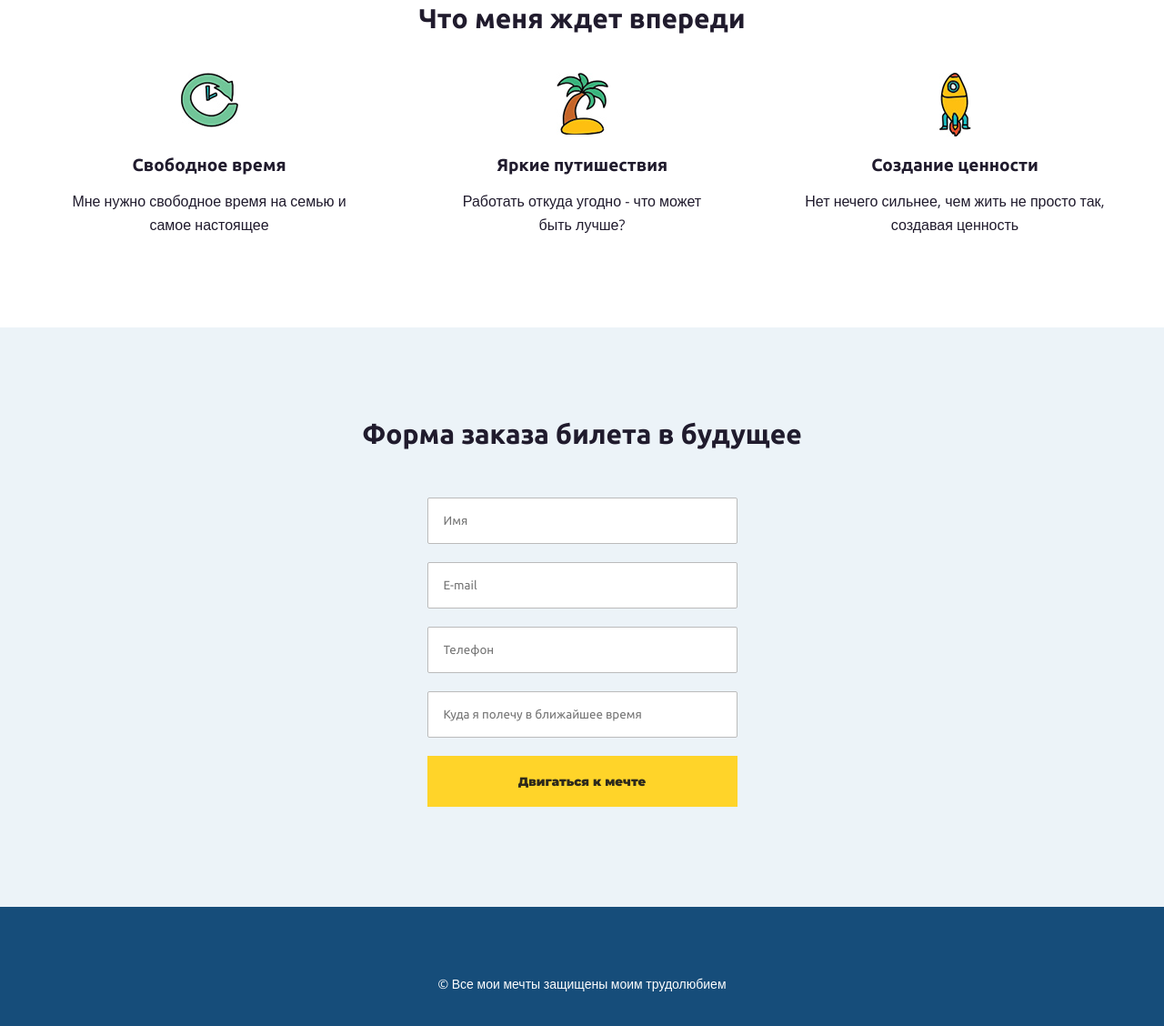
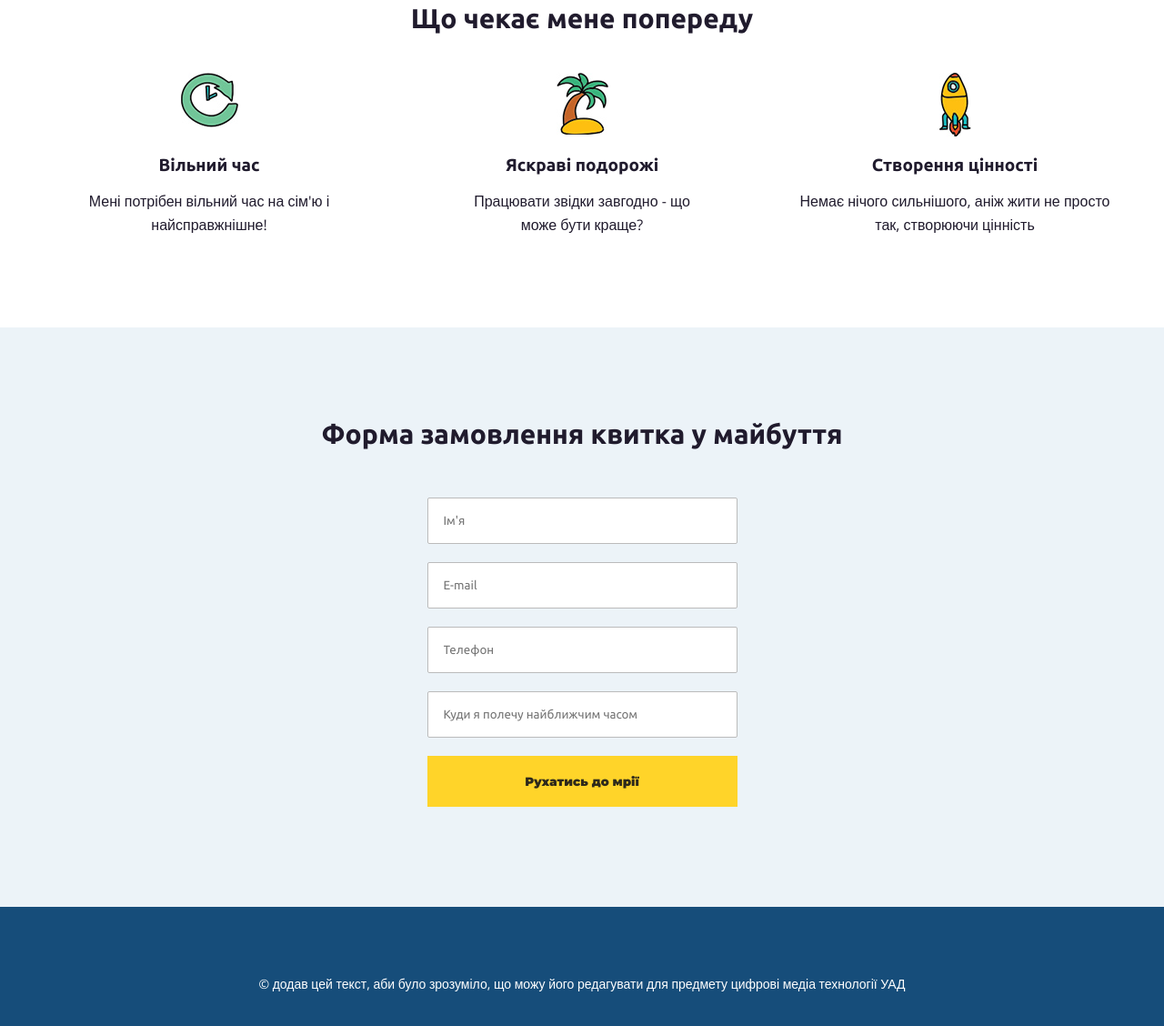
Before and after one commit to VladyslavLupii/landingpageadaption, a plain HTML site: page index.html in a window 1280 px wide. Shown: the part 1010-2138 px from the top of the page at 91% size. Drawn offline with nearby package versions, Linux system fonts and the light colour scheme.

Commit message:
Update index.html

```diff
--- a/index.html
+++ b/index.html
@@ -9,7 +9,7 @@
     <link rel="preconnect" href="https://fonts.googleapis.com">
     <link rel="preconnect" href="https://fonts.gstatic.com" crossorigin>
     <link href="https://fonts.googleapis.com/css2?family=Montserrat:wght@900&family=Open+Sans&family=Ubuntu:wght@400;700&display=swap" rel="stylesheet">
-    <title>Верстка современного сайта</title>
+    <title>Верстка сучасного сайту</title>
 </head>
 
 <body>
@@ -22,10 +22,10 @@
                         За допомогою верстки <br> я створю те життя, про яке <span>мрію!</span>
                     </h1>
                     <p class="intro">
-                        Мои стремления + настойчивость позволят мне достичь чего угодно. Я не верю в это. Я знаю это <br> на 100%. Меня не остановить!
+                        Мої прагнення + наполегливість дасть мені змогу досягнути бажаного. Я не вірю в це. Я знаю це <br> на 100%. мене не зупинити!
                     </p>
                     <a href="#" class="btn">
-                        Двигаться к мечте!
+                        Рухатись до мрії!
                     </a>
                 </div>
                 <img src="img/travel.png" alt="Code travel" class="travel">
@@ -34,30 +34,30 @@
     </header>
     <section id="learn" class="learn">
         <div class="container">
-            <h2 class="selection-title">Что меня ждет впереди</h2>
+            <h2 class="selection-title">Що чекає мене попереду</h2>
             <div class="me-infuture">
                 <div class="chance">
                     <h3 class="chance-title">
-                        Свободное время
+                        Вільний час
                     </h3>
                     <p class="chance-text">
-                        Мне нужно свободное время на семью и самое настоящее
+                        Мені потрібен вільний час на сім'ю і найсправжнішне!
                     </p>
                 </div>
                 <div class="chance travel-chns">
                     <h3 class="chance-title">
-                        Яркие путишествия
+                        Яскраві подорожі
                     </h3>
                     <p class="chance-text">
-                        Работать откуда угодно - что может быть лучше?
+                        Працювати звідки завгодно - що може бути краще?
                     </p>
                 </div>
                 <div class="chance chance-values">
                     <h3 class="chance-title">
-                        Создание ценности
+                        Створення цінності
                     </h3>
                     <p class="chance-text">
-                        Нет нечего сильнее, чем жить не просто так, создавая ценность
+                        Немає нічого сильнішого, аніж жити не просто так, створюючи цінність
                     </p>
                 </div>
             </div>
@@ -65,20 +65,20 @@
     </section>
     <section id="mail" class="mail">
         <div class="container">
-            <h2 class="selection-title">Форма заказа билета в будущее</h2>
+            <h2 class="selection-title">Форма замовлення квитка у майбуття</h2>
             <form action="#" style="form">
-                <input placeholder="Имя" type="name" name="name" class="input" required>
+                <input placeholder="Ім'я" type="name" name="name" class="input" required>
                 <input placeholder="E-mail" type="email" name="e-mail" class="input" required>
                 <input placeholder="Телефон" type="tel" name="telephone" class="input" required>
-                <input placeholder="Куда я полечу в ближайшее время" type="text" name="text" class="input">
-                <button type="submit" class="btn btn-input">Двигаться к мечте</button>
+                <input placeholder="Куди я полечу найближчим часом" type="text" name="text" class="input">
+                <button type="submit" class="btn btn-input">Рухатись до мрії</button>
             </form>
         </div>
     </section>
     <footer id="footer" class="footer">
         <div class="container">
             <p class="credits">
-                © Все мои мечты защищены моим трудолюбием
+                © додав цей текст, аби було зрозуміло, що можу його редагувати для предмету цифрові медіа технології УАД
             </p>
         </div>
     </footer>
```
